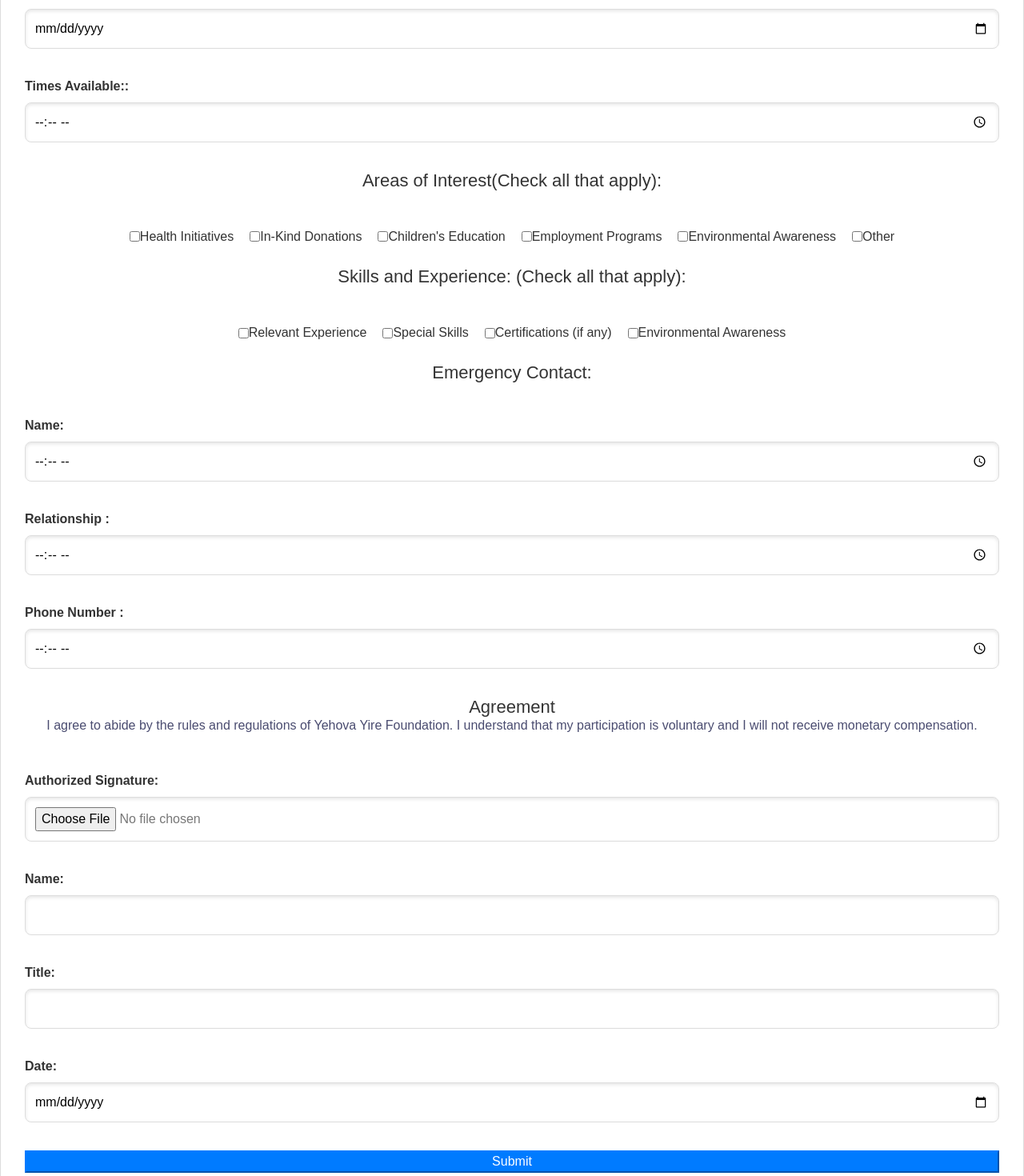
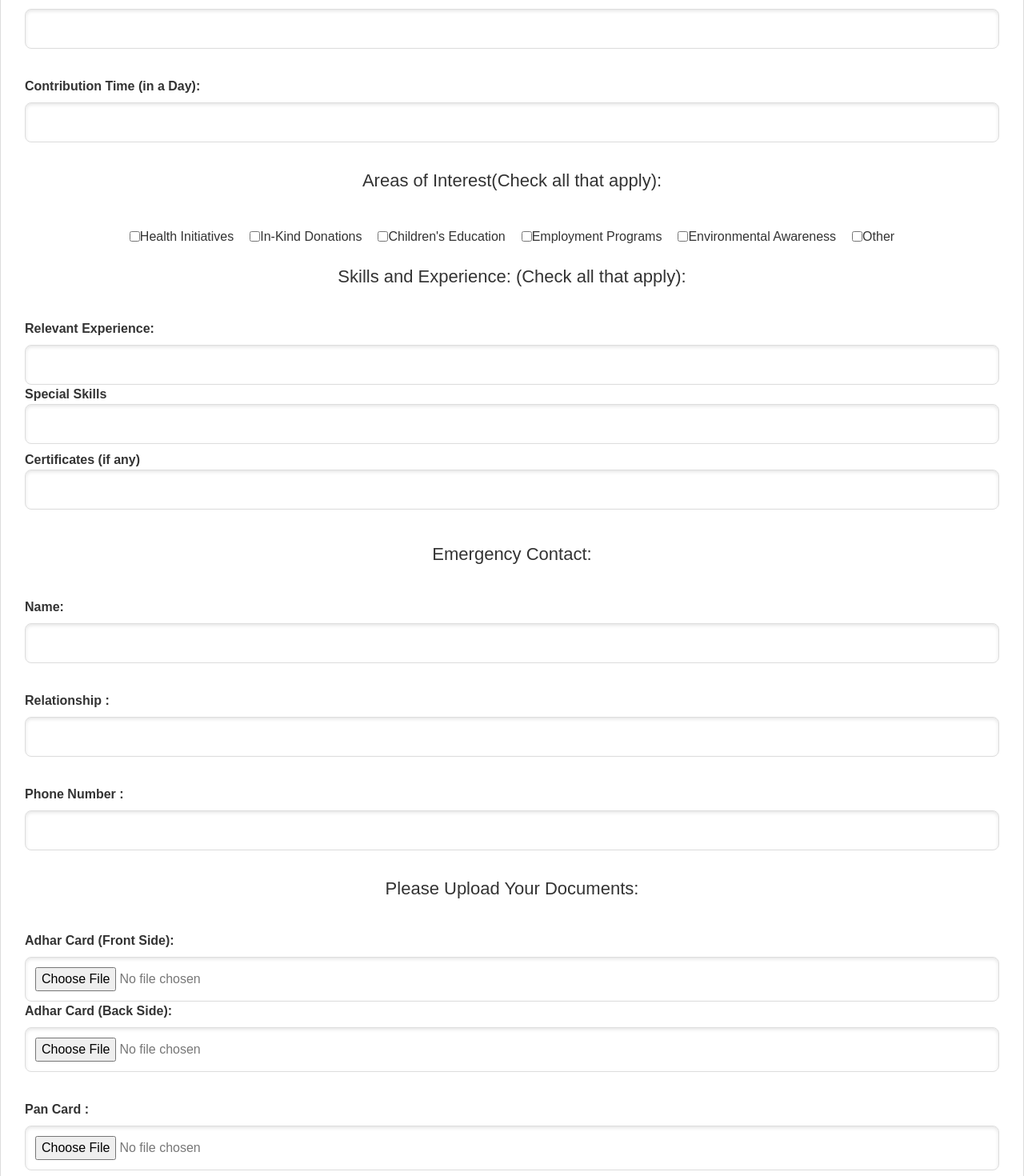
Before and after one commit to ppranay/Yahoyire-foundation-project-1, a React (Create React App) app: page /volunteer in a window 1280 px wide. Shown: the part 1300-2770 px from the top of the page at 80% size. Built offline with nearby package versions, Linux system fonts and the light colour scheme; the HTML template or start-up script is replaced by a standard one.

Commit message:
commit with some changes

```diff
--- a/src/components/MyButton.jsx
+++ b/src/components/MyButton.jsx
@@ -3,13 +3,13 @@ import React from 'react';
 const PayNowButton = ({ disabled })  => {
   const handlePayNowClick = () => {
     const paymentUrl = `${process.env.PUBLIC_URL}/hello.html`; // Adjust the path if needed
-    window.open(paymentUrl, '_blank');
+    window.open(paymentUrl);
   };
 
   return (
     <div>
 
-      <button onClick={handlePayNowClick} className="pay-now-button" style={{width:'100%'}}>
+      <button onClick={handlePayNowClick} className="pay-now-button bg-primary text-white fw-bold" style={{width:'100%'}}>
         I accept And Pay now
       </button>
     </div>
--- a/src/components/VolunteerForm.jsx
+++ b/src/components/VolunteerForm.jsx
@@ -108,7 +108,7 @@ const VolunteerForm = () => {
           />
         </div>
         <div className="form-group">
-          <label htmlFor="zipCode">ZIP:</label>
+          <label htmlFor="zipCode">Pincode:</label>
           <input
             type="text"
             id="zipCode"
@@ -144,9 +144,9 @@ const VolunteerForm = () => {
 
         <h3>Availability</h3>
         <div className="form-group">
-          <label htmlFor="contactName">Days Available::</label>
+          <label htmlFor="contactName">Days Available in a month:</label>
           <input
-            type="date"
+            type="text"
             id="contactName"
             name="contactName"
             value={formData.contactName}
@@ -155,9 +155,9 @@ const VolunteerForm = () => {
           />
         </div>
         <div className="form-group">
-          <label htmlFor="contactPosition">Times Available::</label>
+          <label htmlFor="contactPosition">Contribution Time (in a Day):</label>
           <input
-            type="time"
+            type="text"
             id="contactPosition"
             name="contactPosition"
             value={formData.contactPosition}
@@ -226,50 +226,44 @@ const VolunteerForm = () => {
         </div>
 
         <h3>Skills and Experience: (Check all that apply):</h3>
-        <div className="checkbox-group">
+        <div className="form-group">
+          <label htmlFor="contactName">Relevant Experience:</label>
+          <input
+            type="text"
+            id="contactName"
+            name="contactName"
+            value={formData.contactName}
+            onChange={handleChange}
+            required
+          />
           <label>
+          Special Skills
             <input
-              type="checkbox"
-              name="Health Initiatives"
-              checked={formData.interestAreas.includes('Health Initiatives')}
-              onChange={(e) => handleCheckboxChange(e, 'interestAreas')}
-            />
-            Relevant Experience
-          </label>
-          <label>
-            <input
-              type="checkbox"
+              type="text"
               name="Children's Education"
               checked={formData.interestAreas.includes("Children's Education")}
               onChange={(e) => handleCheckboxChange(e, 'interestAreas')}
             />
-            Special Skills
+
           </label>
           <label>
+          Certificates (if any)
             <input
-              type="checkbox"
+              type="text"
               name="Employment Programs"
               checked={formData.interestAreas.includes('Employment Programs')}
               onChange={(e) => handleCheckboxChange(e, 'interestAreas')}
             />
-            Certifications (if any)
+
           </label>
-          <label>
-            <input
-              type="checkbox"
-              name="Environmental Awareness"
-              checked={formData.interestAreas.includes('Environmental Awareness')}
-              onChange={(e) => handleCheckboxChange(e, 'interestAreas')}
-            />
-            Environmental Awareness
-          </label>
+
         </div>
 
         <h3>Emergency Contact:</h3>
         <div className="form-group">
           <label htmlFor="contactPosition">Name:</label>
           <input
-            type="time"
+            type="text"
             id="contactPosition"
             name="contactPosition"
             value={formData.contactPosition}
@@ -280,7 +274,7 @@ const VolunteerForm = () => {
         <div className="form-group">
           <label htmlFor="contactPosition">Relationship :</label>
           <input
-            type="time"
+            type="text"
             id="contactPosition"
             name="contactPosition"
             value={formData.contactPosition}
@@ -293,7 +287,7 @@ const VolunteerForm = () => {
         <div className="form-group">
           <label htmlFor="contactPosition"> Phone Number :</label>
           <input
-            type="time"
+            type="number"
             id="contactPosition"
             name="contactPosition"
             value={formData.contactPosition}
@@ -302,9 +296,40 @@ const VolunteerForm = () => {
           />
         </div>
 
+        <h3>Please Upload Your Documents:</h3>
+        <div className="form-group">
+          <label htmlFor="contactPosition">Adhar Card (Front Side):</label>
+          <input
+            type="file"
+            id="contactPosition"
+            name="contactPosition"
+            value={formData.contactPosition}
+            onChange={handleChange}
+            required
+          />
+          <label htmlFor="contactPosition">Adhar Card (Back Side):</label>
+          <input
+            type="file"
+            id="contactPosition"
+            name="contactPosition"
+            value={formData.contactPosition}
+            onChange={handleChange}
+            required
+          />
+        </div>
+        <div className="form-group">
+          <label htmlFor="contactPosition">Pan Card :</label>
+          <input
+            type="file"
+            id="contactPosition"
+            name="contactPosition"
+            value={formData.contactPosition}
+            onChange={handleChange}
+            required
+          />
+        </div>
 
-
-        <h3>Agreement <h6>I agree to abide by the rules and regulations of Yehova Yire Foundation. I understand that my participation is voluntary and I will not receive monetary compensation.
+        {/* <h3>Agreement <h6>I agree to abide by the rules and regulations of Yehova Yire Foundation. I understand that my participation is voluntary and I will not receive monetary compensation.
         </h6></h3>
         <div className="form-group">
           <label htmlFor="signature">Authorized Signature:</label>
@@ -341,12 +366,12 @@ const VolunteerForm = () => {
             name="date"
             required
           />
-        </div>
+        </div> */}
 
 
 
 
-        <button type="button" class="  btn-primary" data-bs-toggle="modal" data-bs-target="#exampleModal">
+        <button type="button" class="p-1  btn-primary" data-bs-toggle="modal" data-bs-target="#exampleModal">
          Submit
         </button>
 
@@ -354,49 +379,56 @@ const VolunteerForm = () => {
           <div class="modal-dialog">
             <div class="modal-content">
               <div class="modal-header">
-                <h1 class="modal-title fs-5" id="exampleModalLabel"> Rules and Regulations for Corporate/Group Members</h1>
+                <h1 class="modal-title fs-5" id="exampleModalLabel"> Volunteer Rules and Regulations:</h1>
                 <button type="button" class="btn-close" data-bs-dismiss="modal" aria-label="Close"></button>
               </div>
               <div class="modal-body">
 
 
            <ol>
-            <li><b>Commitment:-</b>
-            <p>Companies/Groups must fulfill their commitments as agreed in the partnership arrangement.</p></li>
+            <li><b>Attendance:-</b>
+            <p>Volunteers must commit to the agreed schedule and notify the coordinator of any changes.</p></li>
 
             <li><b>Conduct  :-</b>
-              <p> Partners must conduct themselves in a manner that upholds the values and reputation of the NGO.</p>
+              <p> Volunteers must maintain professionalism and respect towards staff, fellow volunteers, and beneficiaries.
+              Confidentiality: Volunteers must respect the privacy of the individuals and information they work with.</p>
             </li>
 
-            <li><b>Transparency  :-</b>
-              <p> Partners should provide accurate information about their activities and any support they offer.</p>
+            <li><b>Training:-</b>
+              <p> Volunteers are required to attend orientation and any relevant training sessions.</p>
             </li>
 
-            <li><b> Communication :-</b>
-              <p>Regular communication with the NGO is required to ensure alignment and coordination.</p>
+            <li><b> Safety :-</b>
+              <p> Volunteers must adhere to safety guidelines and report any hazards immediately.</p>
             </li>
 
             <li><b> Confidentiality :-</b>
-              <p>Sensitive information shared between the NGO and the partner must be kept confidential.</p>
+              <p>Volunteers must respect the privacy of the individuals and information they work with.</p>
             </li>
 
             <li><b>Reporting  :-</b>
-              <p> Partners should report on their contributions and involvement as agreed upon in the partnership</p>
+              <p>Volunteers should report their activities and hours regularly to the volunteer coordinator.</p>
             </li>
 
-            <li><b> Compliance :-</b>
-              <p>Partners must comply with all relevant legal and regulatory requirements related to their support of the NGO.</p>
+            <li><b> Termination :-</b>
+              <p>The NGO reserves the right to terminate volunteer services for misconduct or breach of rules.</p>
             </li>
 
+            <label>
 
-            <li><b>  Termination:-</b>
-              <p>The NGO reserves the right to terminate the partnership if the company/group fails to adhere to the agreed terms or engages in conduct detrimental to the NGO’s mission.</p>
-            </li>
+            <input
 
+              type="checkbox"
+              name="Other"
+              checked={formData.partnershipTypes.includes('Other')}
+              onChange={(e) => handleCheckboxChange(e, 'partnershipTypes')}
+            />
+           I agree to abide by the rules and regulations of Yehova Yire Foundation. I understand that my participation is voluntary and I will not receive monetary compensation.
+          </label>
            </ol>
               </div>
               <div class="modal-footer-1">
-                {/* <button type="button" class=" " data-bs-dismiss="modal">Close</button> */}
+
                   <MyButton/>
 
 
@@ -404,9 +436,7 @@ const VolunteerForm = () => {
             </div>
           </div>
         </div>
-        {/* <div className="form-group submit-button">
-       <MyButton/>
-      </div> */}
+
       </form>
 
     </>
--- a/src/components/hello.html
+++ b/src/components/hello.html
@@ -6,6 +6,6 @@
     <title>Document</title>
 </head>
 <body>
-    <h1>hello</h1>
+
 </body>
 </html>
```
Also changed, not shown: public/hello.html (+9 -3 lines).
